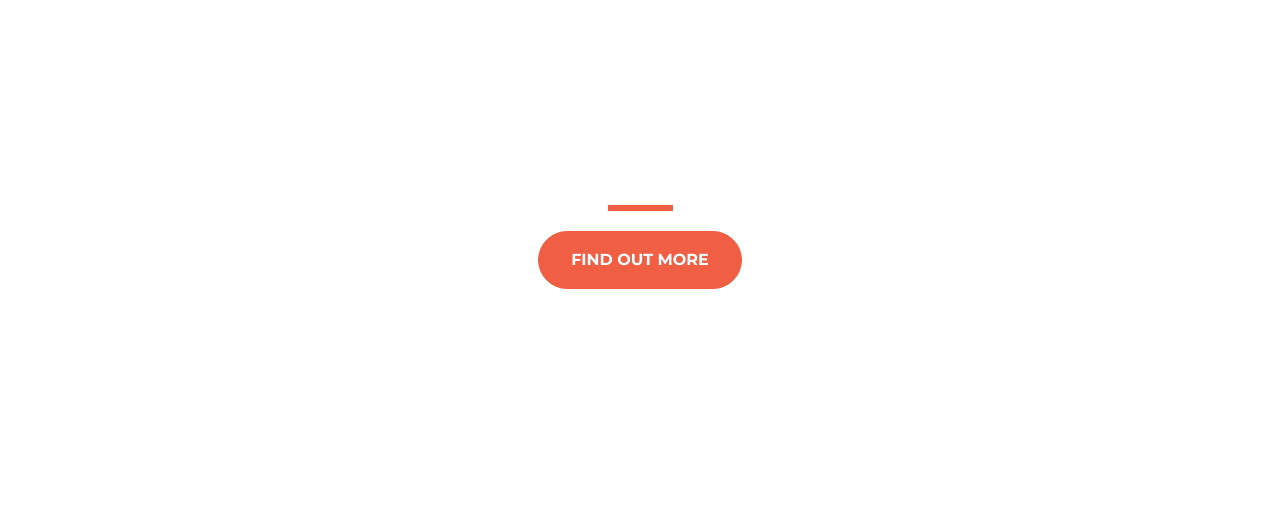
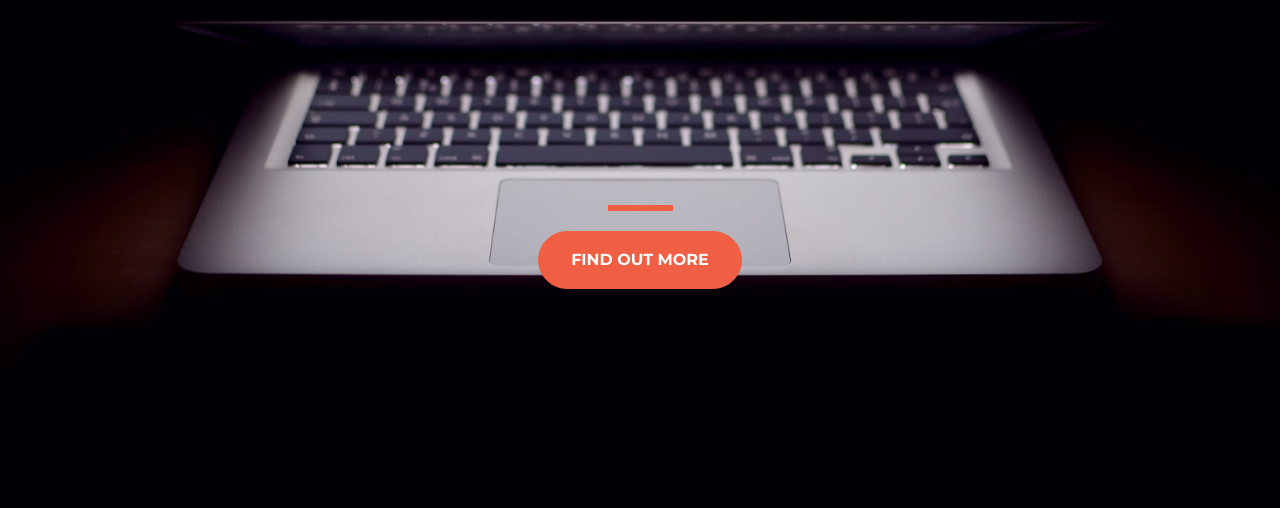
Before and after one commit to PPTZZ/mailchimp, a plain HTML site: page index.html in a window 1280 px wide. Shown: the part 292-800 px from the top of the page. Drawn offline with nearby package versions, Linux system fonts and the light colour scheme.

Commit message:
update image url v2

```diff
--- a/Styles/style.css
+++ b/Styles/style.css
@@ -3,7 +3,7 @@ html {
     width: 100%;
     height: 100%;
     font-family: 'Montserrat', sans-serif;
-    background: url(./Images/header.jpg) no-repeat center center fixed;
+    background: url(../Images/header.jpg) no-repeat center center fixed;
     -webkit-background-size: cover;
     -moz-background-size: cover;
     -o-background-size: cover;
```
